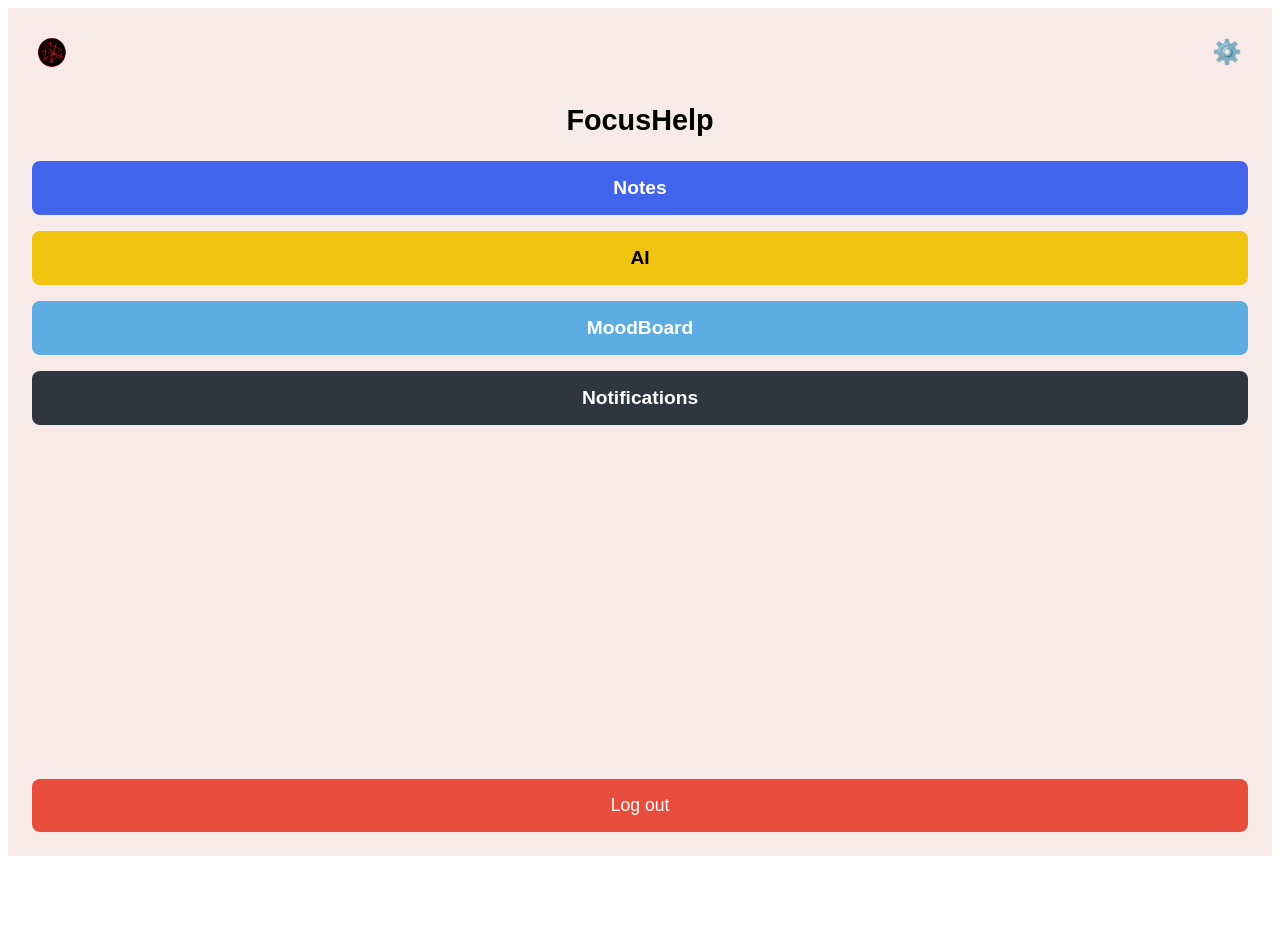
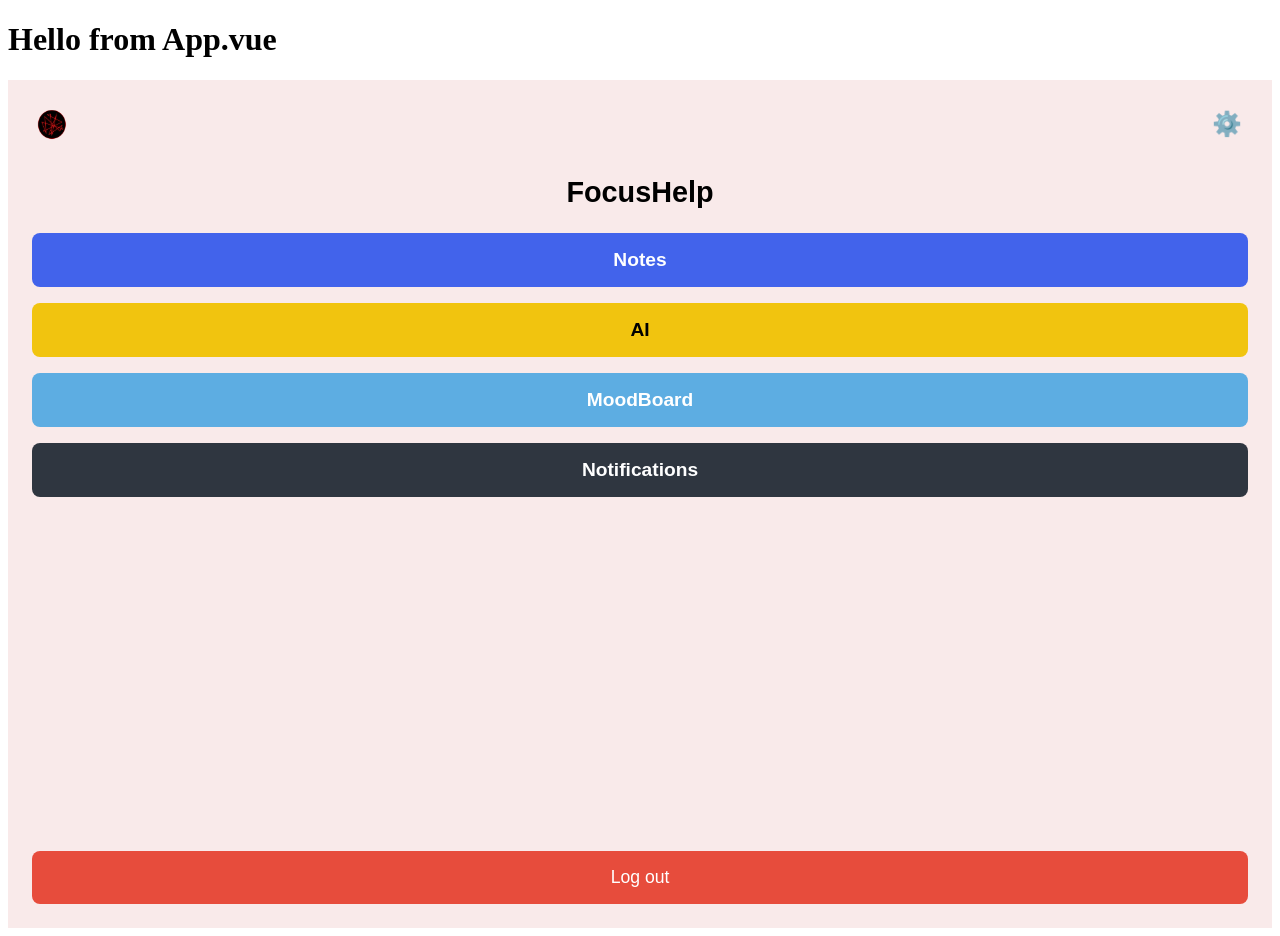
Before and after one commit to Mythical-traveler/technicalMockup, a Vue app: page / in a window 1280 px wide. Before the commit the page ends 864 px from the top, so only its background shows below. Built offline with nearby package versions, Linux system fonts and the light colour scheme.

Commit message:
Add debug header to App.vue

```diff
--- a/src/App.vue
+++ b/src/App.vue
@@ -1,3 +1,6 @@
 <template>
-  <router-view />
+  <div>
+    <h1>Hello from App.vue</h1>
+    <router-view />
+  </div>
 </template>
```
